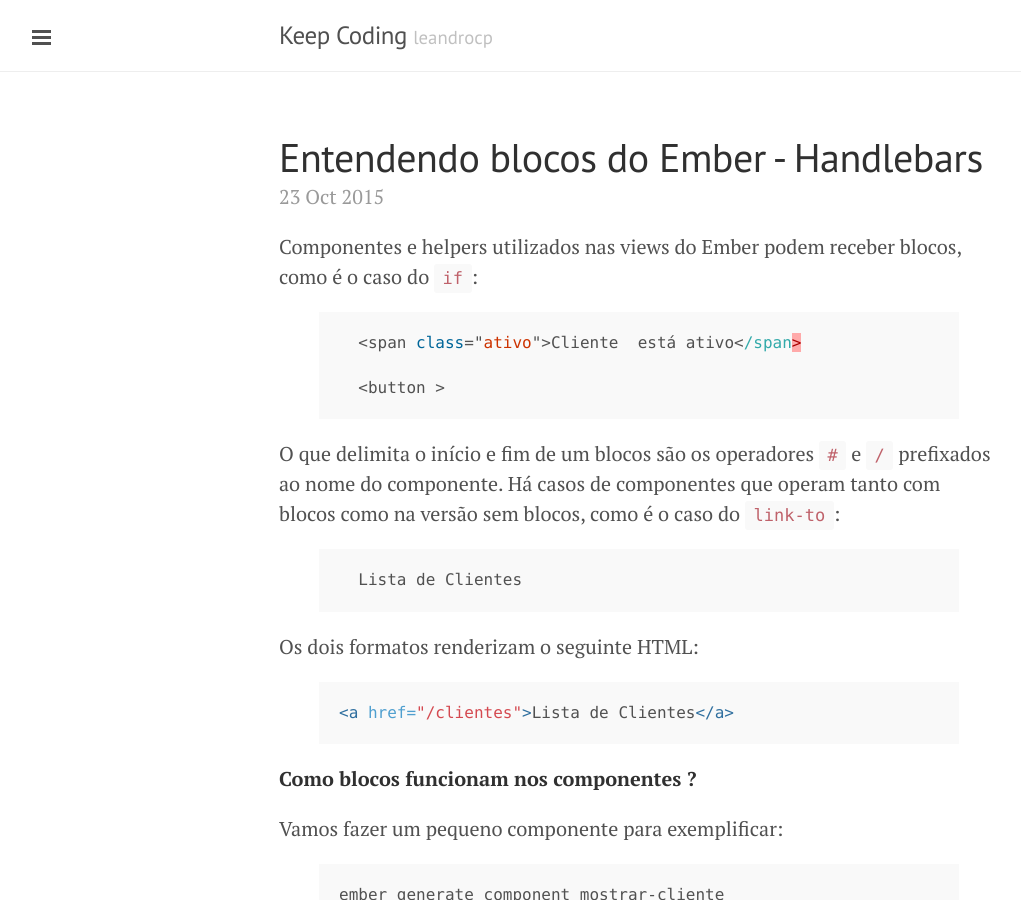
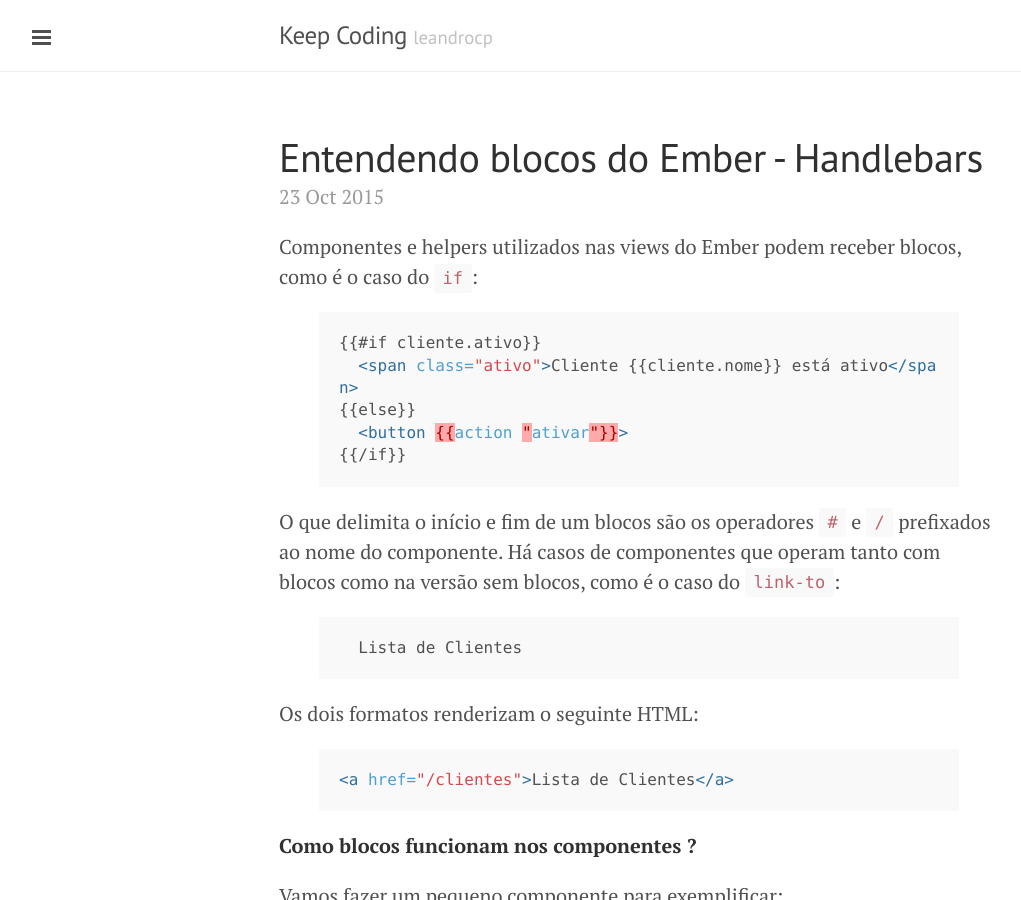
Before and after one commit to leandrocp/leandrocp.github.io, a Jekyll site: the page built from _posts/2015-10-23-entendendo-blocos-ember.md, in a window 1280 px wide and 900 px high. Shown: the whole window, without its empty margins (1-1022 px from the left). Built offline with Jekyll 4.4.1, drawn with Linux system fonts in a browser that asks for light colours; Markdown is read by kramdown in place of the engine named in the settings; comment, search, counter and statistics services are not loaded.

Commit message:
Update 2015-10-23-entendendo-blocos-ember.md

```diff
--- a/_posts/2015-10-23-entendendo-blocos-ember.md
+++ b/_posts/2015-10-23-entendendo-blocos-ember.md
@@ -5,12 +5,14 @@
 
 Componentes e helpers utilizados nas views do Ember podem receber blocos, como é o caso do `if`:
 
-{% highlight js %}
+{% highlight html %}
+{% raw %}
 {{#if cliente.ativo}}
   <span class="ativo">Cliente {{cliente.nome}} está ativo</span>
 {{else}}
   <button {{action "ativar"}}>
 {{/if}}
+{% endraw %}
 {% endhighlight %}
 
 O que delimita o início e fim de um blocos são os operadores `#` e `/` prefixados ao nome do componente.
```
